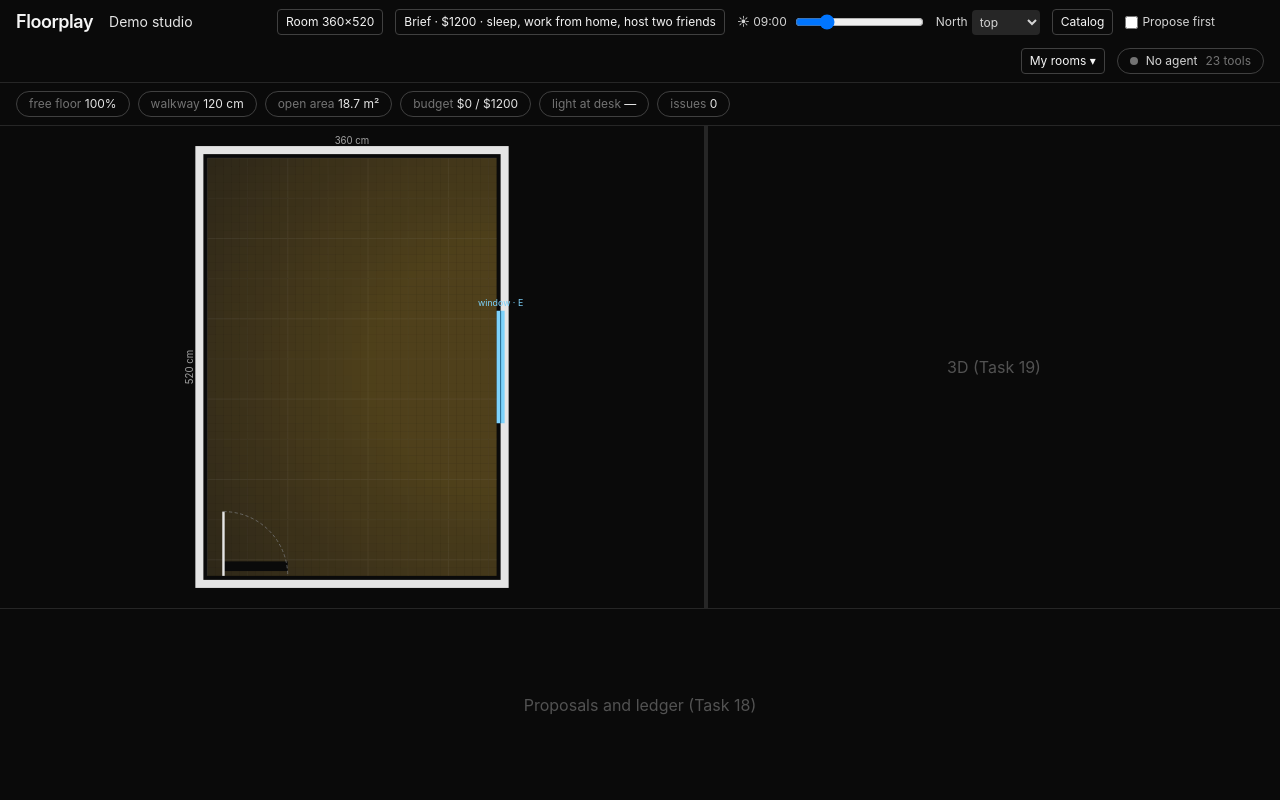
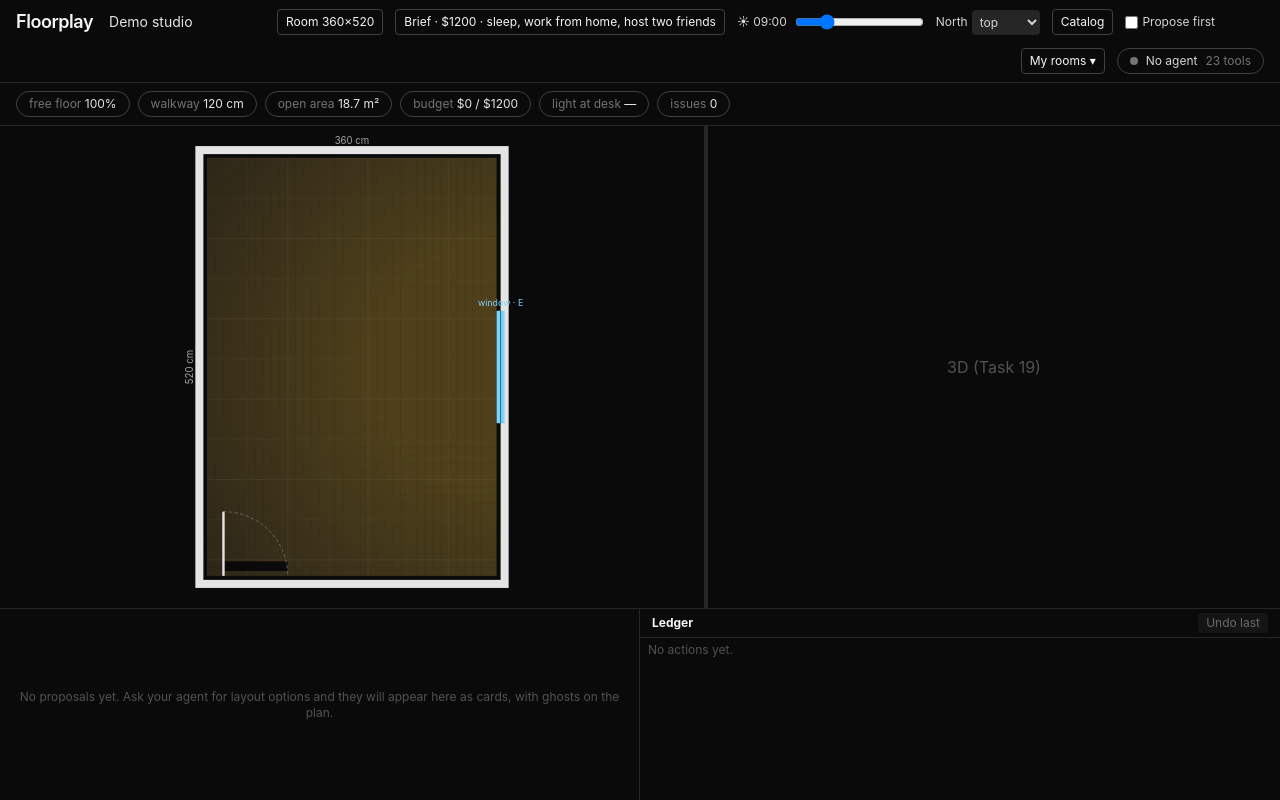
Before and after one commit to alijon30/floorplay, a React (Vite) app: page / in a window 1280 px wide. Built offline with nearby package versions, Linux system fonts and the light colour scheme.

Commit message:
feat(ui): proposal tray with variant cards and ledger with undo and revert

```diff
--- a/src/App.tsx
+++ b/src/App.tsx
@@ -6,6 +6,8 @@ import DevPanel from './ui/DevPanel';
 import Plan from './plan/Plan';
 import CatalogDrawer from './ui/CatalogDrawer';
 import Inspector from './ui/Inspector';
+import ProposalTray from './ui/ProposalTray';
+import Ledger from './ui/Ledger';
 import './webmcp';
 
 const Placeholder = ({ label }: { label: string }) => <div className="flex h-full items-center justify-center text-neutral-600">{label}</div>;
@@ -16,7 +18,10 @@ export default function App() {
       <TopBar />
       <MetricChips />
       <SplitPane left={<div className="relative h-full"><Plan /><CatalogDrawer /><Inspector /></div>} right={<Placeholder label="3D (Task 19)" />} />
-      <div className="h-48 border-t border-neutral-800"><Placeholder label="Proposals and ledger (Task 18)" /></div>
+      <div className="flex h-48 border-t border-neutral-800">
+        <div className="w-1/2 border-r border-neutral-800"><ProposalTray /></div>
+        <div className="w-1/2"><Ledger /></div>
+      </div>
       <DevPanel />
     </div>
   );
--- /dev/null
+++ b/src/ui/Ledger.tsx
@@ -0,0 +1,31 @@
+// src/ui/Ledger.tsx
+import { useEffect, useRef } from 'react';
+import { useRoom } from '../store';
+
+export default function Ledger() {
+  const room = useRoom((s) => s.rooms[s.currentId]!);
+  const { undo, revertTo } = useRoom((s) => s);
+  const endRef = useRef<HTMLDivElement>(null);
+  useEffect(() => { endRef.current?.scrollIntoView({ block: 'nearest' }); }, [room.ledger.length]);
+  const last = room.ledger[room.ledger.length - 1];
+  return (
+    <div className="flex h-full flex-col text-xs">
+      <div className="flex items-center justify-between border-b border-neutral-800 px-3 py-1">
+        <strong>Ledger</strong>
+        <button disabled={!last} className="rounded bg-neutral-800 px-2 py-0.5 hover:bg-neutral-700 disabled:opacity-40" onClick={() => undo()}>Undo last</button>
+      </div>
+      <div className="flex-1 overflow-auto px-2 py-1">
+        {room.ledger.length === 0 && <p className="text-neutral-600">No actions yet.</p>}
+        {room.ledger.map((e, idx) => (
+          <div key={e.id} className="group flex items-center gap-2 rounded px-1 py-0.5 hover:bg-neutral-800">
+            <span title={e.actor}>{e.actor === 'agent' ? '🤖' : '🧑'}</span>
+            <span className="flex-1 truncate">{e.summary}{e.tool && <span className="text-neutral-500"> · {e.tool}</span>}</span>
+            <span className={`rounded px-1 ${e.violationsAfter ? 'bg-red-900 text-red-200' : 'bg-neutral-800 text-neutral-400'}`}>{e.violationsAfter} issues</span>
+            {idx < room.ledger.length - 1 && <button className="invisible rounded bg-neutral-700 px-1 group-hover:visible" onClick={() => revertTo(e.id)}>Revert to here</button>}
+          </div>
+        ))}
+        <div ref={endRef} />
+      </div>
+    </div>
+  );
+}
--- /dev/null
+++ b/src/ui/ProposalTray.tsx
@@ -0,0 +1,41 @@
+// src/ui/ProposalTray.tsx
+import { useRoom } from '../store';
+import { metricsDelta } from '../engine/metrics';
+
+const LABELS: Record<string, string> = { freeFloorPct: 'free floor %', minWalkwayCm: 'walkway cm', budgetUsed: 'budget $', openAreaCm2: 'open area cm²', violationCount: 'issues', budgetRemaining: 'remaining $' };
+
+export default function ProposalTray() {
+  const room = useRoom((s) => s.rooms[s.currentId]!);
+  const hovered = useRoom((s) => s.ui.hoveredProposalId);
+  const { acceptProposal, rejectProposal, hoverProposal } = useRoom((s) => s);
+  if (room.proposals.length === 0) {
+    return <div className="flex h-full items-center justify-center px-4 text-center text-xs text-neutral-600">No proposals yet. Ask your agent for layout options and they will appear here as cards, with ghosts on the plan.</div>;
+  }
+  return (
+    <div className="flex h-full gap-2 overflow-x-auto p-2">
+      {room.proposals.map((p) => {
+        const delta = metricsDelta(p.metricsBefore, p.metricsAfter);
+        return (
+          <div
+            key={p.id}
+            className={`flex w-56 shrink-0 flex-col rounded-lg border p-2 text-xs ${hovered === p.id ? 'border-emerald-500 bg-neutral-800' : 'border-neutral-700 bg-neutral-900'}`}
+            onMouseEnter={() => hoverProposal(p.id)}
+            onMouseLeave={() => hoverProposal(null)}
+          >
+            <div className="mb-1 flex items-center justify-between"><strong className="truncate">{p.label}</strong><span className="text-neutral-500">{p.ops.length} changes</span></div>
+            <div className="flex-1 space-y-0.5 overflow-auto">
+              {Object.entries(delta).slice(0, 4).map(([k, v]) => (
+                <div key={k} className="flex justify-between"><span className="text-neutral-500">{LABELS[k] ?? k}</span><span>{v.before} → <span className={v.after >= v.before ? 'text-emerald-300' : 'text-amber-300'}>{v.after}</span></span></div>
+              ))}
+              {p.violationsAfter.length > 0 && <div className="text-red-300">{p.violationsAfter.length} issue{p.violationsAfter.length > 1 ? 's' : ''} after</div>}
+            </div>
+            <div className="mt-2 flex gap-1">
+              <button className="flex-1 rounded bg-emerald-700 px-2 py-1 hover:bg-emerald-600" onClick={() => acceptProposal(p.id, 'human')}>Accept</button>
+              <button className="flex-1 rounded bg-neutral-800 px-2 py-1 hover:bg-neutral-700" onClick={() => rejectProposal(p.id)}>Reject</button>
+            </div>
+          </div>
+        );
+      })}
+    </div>
+  );
+}
```
